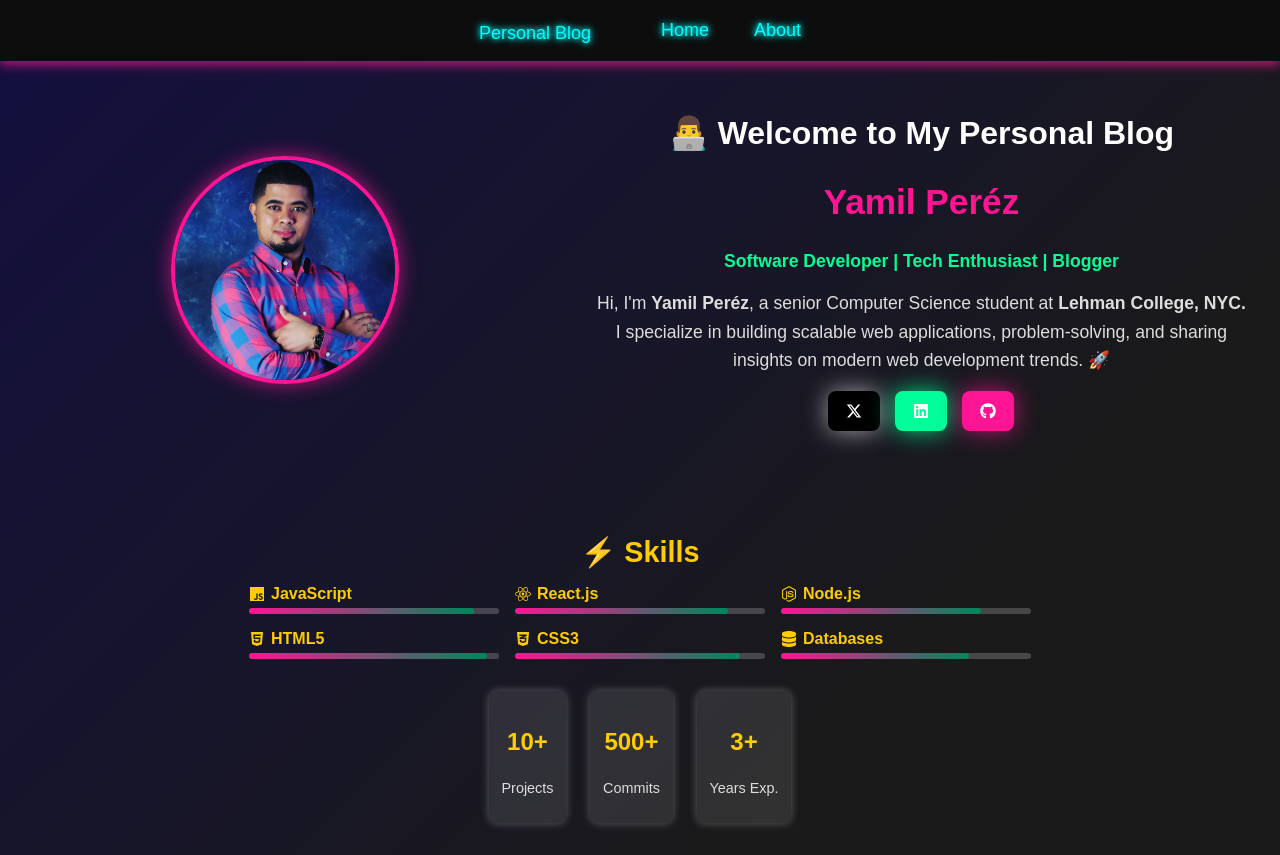
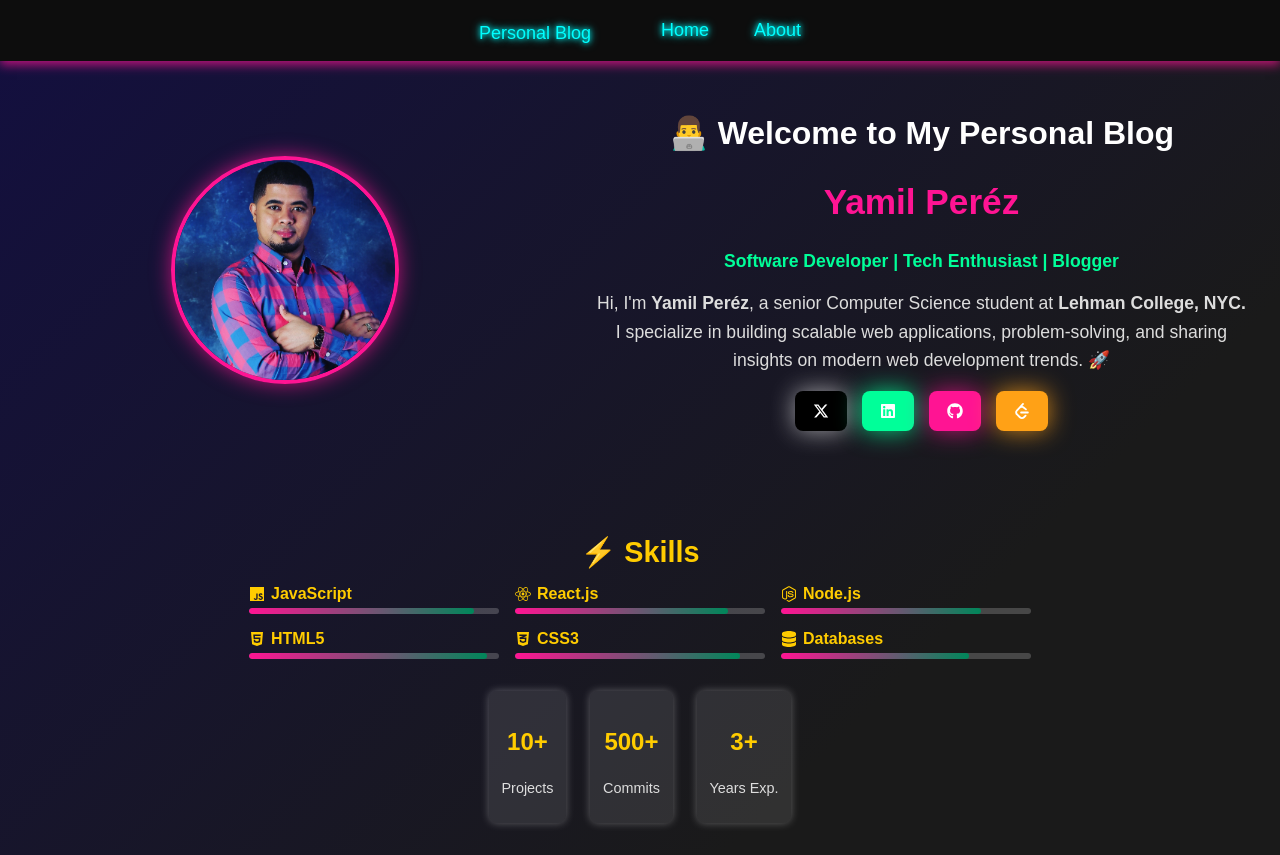
Before and after one commit to elyami600/personal-blog, a React (Create React App) app: page / in a window 1280 px wide. Built offline with nearby package versions, Linux system fonts and the light colour scheme.

Commit message:
add leetcode link

```diff
--- a/src/BlogPage.js
+++ b/src/BlogPage.js
@@ -2,6 +2,7 @@ import Styles from "./about.module.css";
 import Skills from "./Skills";
 import imagen from "./ypb.jpeg";
 import { FaXTwitter, FaLinkedin, FaGithub } from "react-icons/fa6"; // Social Icons
+import { SiLeetcode } from "react-icons/si"; // LeetCode Icon
 
 const Blog = () => {
     return (
@@ -43,6 +44,11 @@ const Blog = () => {
                                     <FaGithub className={Styles.neon_icon} />
                                 </a>
                             </li>
+                            <li>
+                                <a href="https://leetcode.com/u/elyami600/" className={`${Styles.social_link} ${Styles.leetcode}`} target="_blank" rel="noopener noreferrer">
+                                    <SiLeetcode className={Styles.neon_icon} />
+                                </a>
+                            </li>
                         </ul>
                     </div>
                 </div>
--- a/src/about.module.css
+++ b/src/about.module.css
@@ -106,6 +106,11 @@ body {
     background-color: #ff1493; /* Dark Pink Neon */
     box-shadow: 0 0 25px rgba(255, 20, 147, 0.7);
   }
+  .leetcode {
+    background-color: #FFA116; /* LeetCode Orange */
+    box-shadow: 0 0 25px rgba(255, 161, 22, 0.8);
+}
+
 
   /* ✅ Hover Effects */
   .social_link:hover {
```
